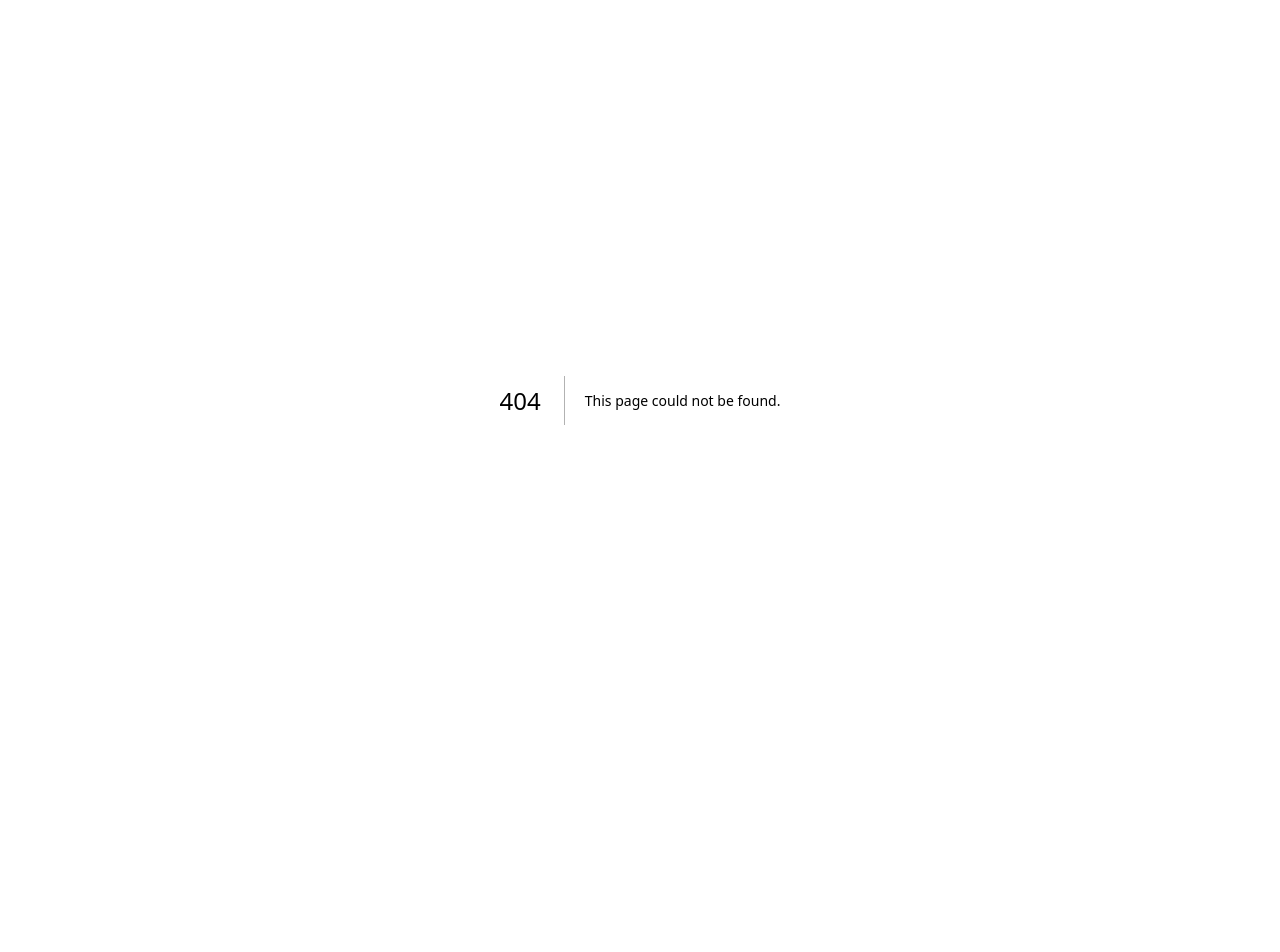
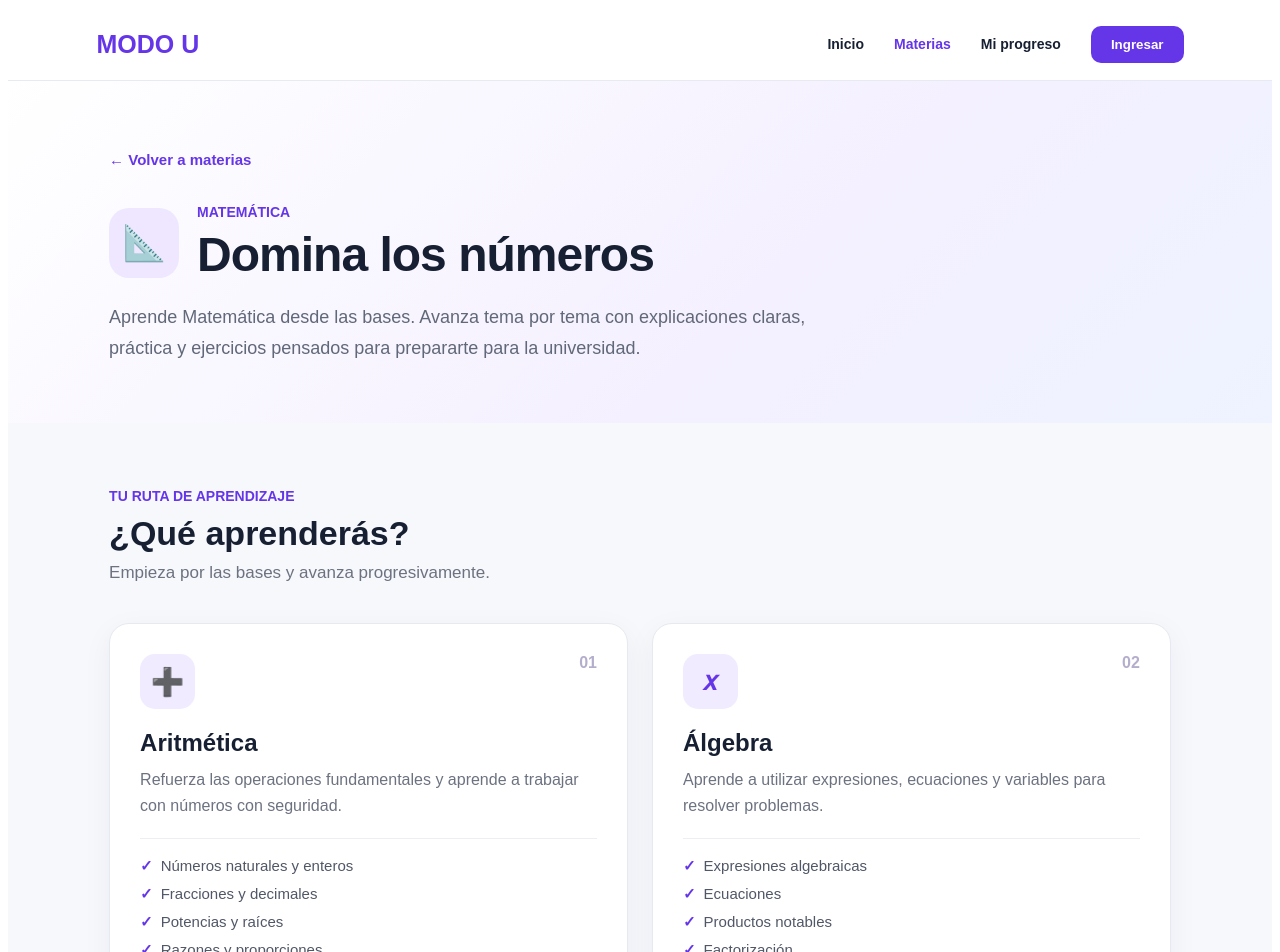
Before and after one commit to profejhonatanzonaciencia-cyber/modo-u, a Next.js app: page /materias/matematica in a window 1280 px wide. Before the commit this address had no page. Shown: the top 952 px of the page. Before the commit the page ends 800 px from the top, so only its background shows below. Built offline with nearby package versions, Linux system fonts and the light colour scheme.

Commit message:
Create page.js

```diff
--- /dev/null
+++ b/app/materias/matematica/page.js
@@ -0,0 +1,398 @@
+export default function Matematica() {
+  const temas = [
+    {
+      numero: "01",
+      icono: "➕",
+      titulo: "Aritmética",
+      descripcion:
+        "Refuerza las operaciones fundamentales y aprende a trabajar con números con seguridad.",
+      contenidos: [
+        "Números naturales y enteros",
+        "Fracciones y decimales",
+        "Potencias y raíces",
+        "Razones y proporciones",
+      ],
+    },
+    {
+      numero: "02",
+      icono: "𝑥",
+      titulo: "Álgebra",
+      descripcion:
+        "Aprende a utilizar expresiones, ecuaciones y variables para resolver problemas.",
+      contenidos: [
+        "Expresiones algebraicas",
+        "Ecuaciones",
+        "Productos notables",
+        "Factorización",
+      ],
+    },
+    {
+      numero: "03",
+      icono: "△",
+      titulo: "Geometría",
+      descripcion:
+        "Comprende las figuras, sus propiedades y las relaciones entre medidas y espacios.",
+      contenidos: [
+        "Ángulos",
+        "Triángulos",
+        "Perímetros y áreas",
+        "Teorema de Pitágoras",
+      ],
+    },
+    {
+      numero: "04",
+      icono: "🧠",
+      titulo: "Razonamiento matemático",
+      descripcion:
+        "Desarrolla estrategias para analizar información y resolver problemas paso a paso.",
+      contenidos: [
+        "Patrones y sucesiones",
+        "Problemas de lógica",
+        "Planteamiento de problemas",
+        "Estrategias de resolución",
+      ],
+    },
+  ];
+
+  return (
+    <main
+      style={{
+        minHeight: "100vh",
+        background: "#f7f8fc",
+        color: "#172033",
+        fontFamily: "Arial, sans-serif",
+      }}
+    >
+      {/* BARRA SUPERIOR */}
+      <header
+        style={{
+          height: "72px",
+          background: "white",
+          borderBottom: "1px solid #e8eaf2",
+          display: "flex",
+          alignItems: "center",
+          justifyContent: "space-between",
+          padding: "0 7%",
+        }}
+      >
+        <a
+          href="/"
+          style={{
+            fontSize: "25px",
+            fontWeight: "900",
+            color: "#6536e8",
+            textDecoration: "none",
+          }}
+        >
+          MODO U
+        </a>
+
+        <nav
+          style={{
+            display: "flex",
+            gap: "30px",
+            alignItems: "center",
+            fontSize: "14px",
+            fontWeight: "600",
+          }}
+        >
+          <a
+            href="/"
+            style={{
+              color: "#172033",
+              textDecoration: "none",
+            }}
+          >
+            Inicio
+          </a>
+
+          <a
+            href="/materias"
+            style={{
+              color: "#6536e8",
+              textDecoration: "none",
+              fontWeight: "800",
+            }}
+          >
+            Materias
+          </a>
+
+          <span>Mi progreso</span>
+
+          <button
+            style={{
+              border: "none",
+              background: "#6536e8",
+              color: "white",
+              padding: "11px 20px",
+              borderRadius: "10px",
+              fontWeight: "700",
+              cursor: "pointer",
+            }}
+          >
+            Ingresar
+          </button>
+        </nav>
+      </header>
+
+      {/* ENCABEZADO */}
+      <section
+        style={{
+          padding: "70px 8% 60px",
+          background:
+            "linear-gradient(135deg, #ffffff 0%, #f4f0ff 60%, #eef3ff 100%)",
+        }}
+      >
+        <div
+          style={{
+            maxWidth: "1100px",
+            margin: "0 auto",
+          }}
+        >
+          <a
+            href="/materias"
+            style={{
+              color: "#6536e8",
+              textDecoration: "none",
+              fontWeight: "700",
+              fontSize: "15px",
+            }}
+          >
+            ← Volver a materias
+          </a>
+
+          <div
+            style={{
+              display: "flex",
+              alignItems: "center",
+              gap: "18px",
+              marginTop: "35px",
+              marginBottom: "20px",
+            }}
+          >
+            <div
+              style={{
+                width: "70px",
+                height: "70px",
+                borderRadius: "20px",
+                background: "#eee7ff",
+                display: "flex",
+                alignItems: "center",
+                justifyContent: "center",
+                fontSize: "35px",
+              }}
+            >
+              📐
+            </div>
+
+            <div>
+              <div
+                style={{
+                  color: "#6536e8",
+                  fontWeight: "800",
+                  fontSize: "14px",
+                  marginBottom: "7px",
+                }}
+              >
+                MATEMÁTICA
+              </div>
+
+              <h1
+                style={{
+                  fontSize: "48px",
+                  margin: "0",
+                  fontWeight: "900",
+                  letterSpacing: "-1px",
+                }}
+              >
+                Domina los números
+              </h1>
+            </div>
+          </div>
+
+          <p
+            style={{
+              color: "#606879",
+              fontSize: "18px",
+              lineHeight: "1.7",
+              maxWidth: "720px",
+              margin: "0",
+            }}
+          >
+            Aprende Matemática desde las bases. Avanza tema por tema con
+            explicaciones claras, práctica y ejercicios pensados para
+            prepararte para la universidad.
+          </p>
+        </div>
+      </section>
+
+      {/* CONTENIDO */}
+      <section
+        style={{
+          maxWidth: "1100px",
+          margin: "0 auto",
+          padding: "65px 8% 100px",
+        }}
+      >
+        <div
+          style={{
+            marginBottom: "40px",
+          }}
+        >
+          <div
+            style={{
+              color: "#6536e8",
+              fontWeight: "800",
+              fontSize: "14px",
+              marginBottom: "10px",
+            }}
+          >
+            TU RUTA DE APRENDIZAJE
+          </div>
+
+          <h2
+            style={{
+              fontSize: "34px",
+              margin: "0 0 10px",
+            }}
+          >
+            ¿Qué aprenderás?
+          </h2>
+
+          <p
+            style={{
+              color: "#6c7280",
+              fontSize: "17px",
+              margin: "0",
+            }}
+          >
+            Empieza por las bases y avanza progresivamente.
+          </p>
+        </div>
+
+        {/* TARJETAS DE TEMAS */}
+        <div
+          style={{
+            display: "grid",
+            gridTemplateColumns: "repeat(2, 1fr)",
+            gap: "24px",
+          }}
+        >
+          {temas.map((tema) => (
+            <div
+              key={tema.numero}
+              style={{
+                background: "white",
+                border: "1px solid #e7e9f1",
+                borderRadius: "20px",
+                padding: "30px",
+                boxShadow: "0 8px 30px rgba(35,38,55,0.05)",
+              }}
+            >
+              <div
+                style={{
+                  display: "flex",
+                  justifyContent: "space-between",
+                  alignItems: "flex-start",
+                  marginBottom: "20px",
+                }}
+              >
+                <div
+                  style={{
+                    width: "55px",
+                    height: "55px",
+                    borderRadius: "15px",
+                    background: "#f0ebff",
+                    display: "flex",
+                    alignItems: "center",
+                    justifyContent: "center",
+                    fontSize: "27px",
+                    fontWeight: "800",
+                    color: "#6536e8",
+                  }}
+                >
+                  {tema.icono}
+                </div>
+
+                <div
+                  style={{
+                    color: "#b5adcc",
+                    fontWeight: "900",
+                    fontSize: "16px",
+                  }}
+                >
+                  {tema.numero}
+                </div>
+              </div>
+
+              <h3
+                style={{
+                  fontSize: "24px",
+                  margin: "0 0 10px",
+                }}
+              >
+                {tema.titulo}
+              </h3>
+
+              <p
+                style={{
+                  color: "#6c7280",
+                  lineHeight: "1.6",
+                  margin: "0 0 20px",
+                }}
+              >
+                {tema.descripcion}
+              </p>
+
+              <div
+                style={{
+                  borderTop: "1px solid #eceef4",
+                  paddingTop: "18px",
+                }}
+              >
+                {tema.contenidos.map((contenido) => (
+                  <div
+                    key={contenido}
+                    style={{
+                      marginBottom: "10px",
+                      color: "#505767",
+                      fontSize: "15px",
+                    }}
+                  >
+                    <span
+                      style={{
+                        color: "#6536e8",
+                        fontWeight: "800",
+                        marginRight: "8px",
+                      }}
+                    >
+                      ✓
+                    </span>
+                    {contenido}
+                  </div>
+                ))}
+              </div>
+
+              <button
+                style={{
+                  width: "100%",
+                  marginTop: "15px",
+                  border: "none",
+                  background: "#6536e8",
+                  color: "white",
+                  padding: "14px",
+                  borderRadius: "11px",
+                  fontWeight: "800",
+                  fontSize: "15px",
+                  cursor: "pointer",
+                }}
+              >
+                Comenzar tema →
+              </button>
+            </div>
+          ))}
+        </div>
+      </section>
+    </main>
+  );
+}
```
